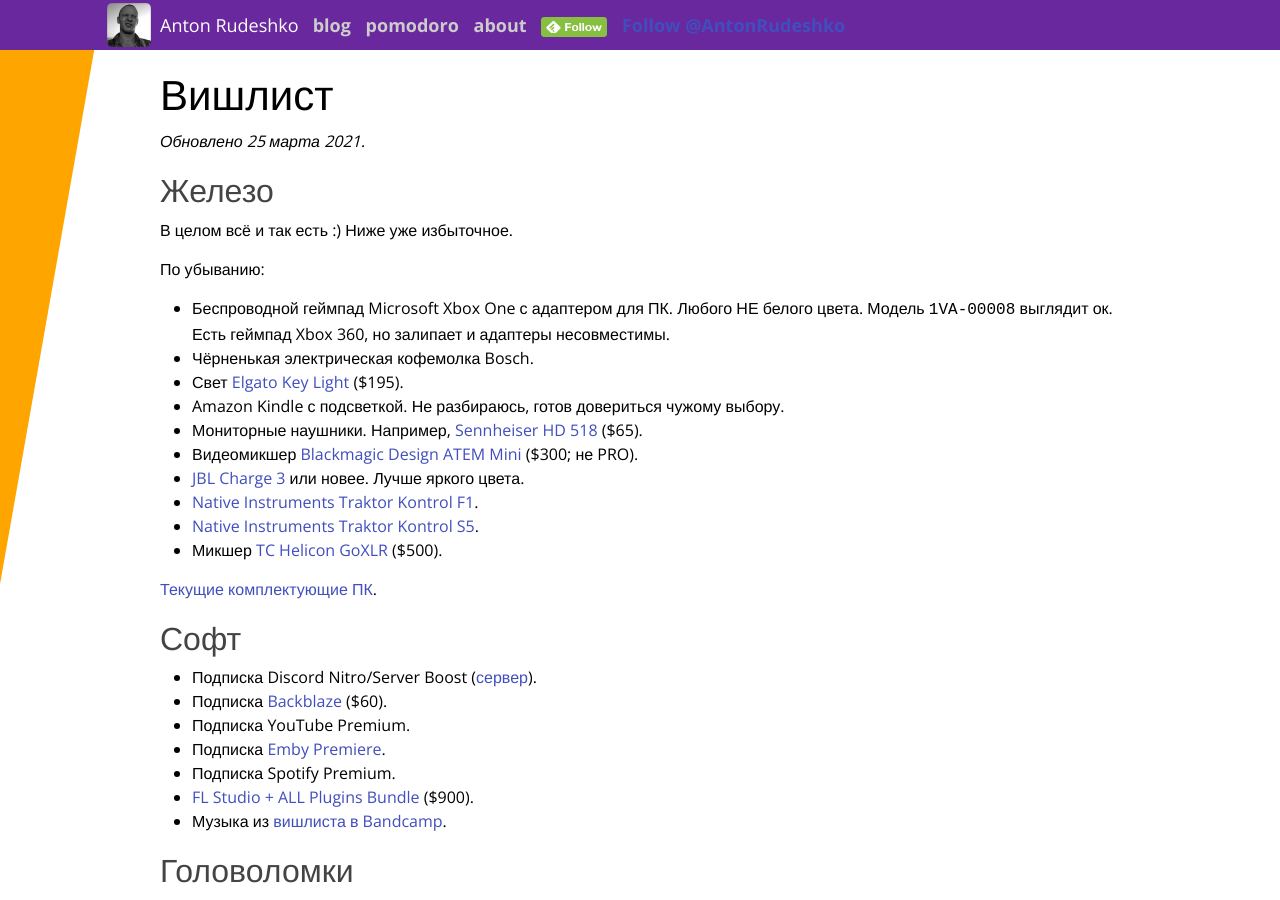
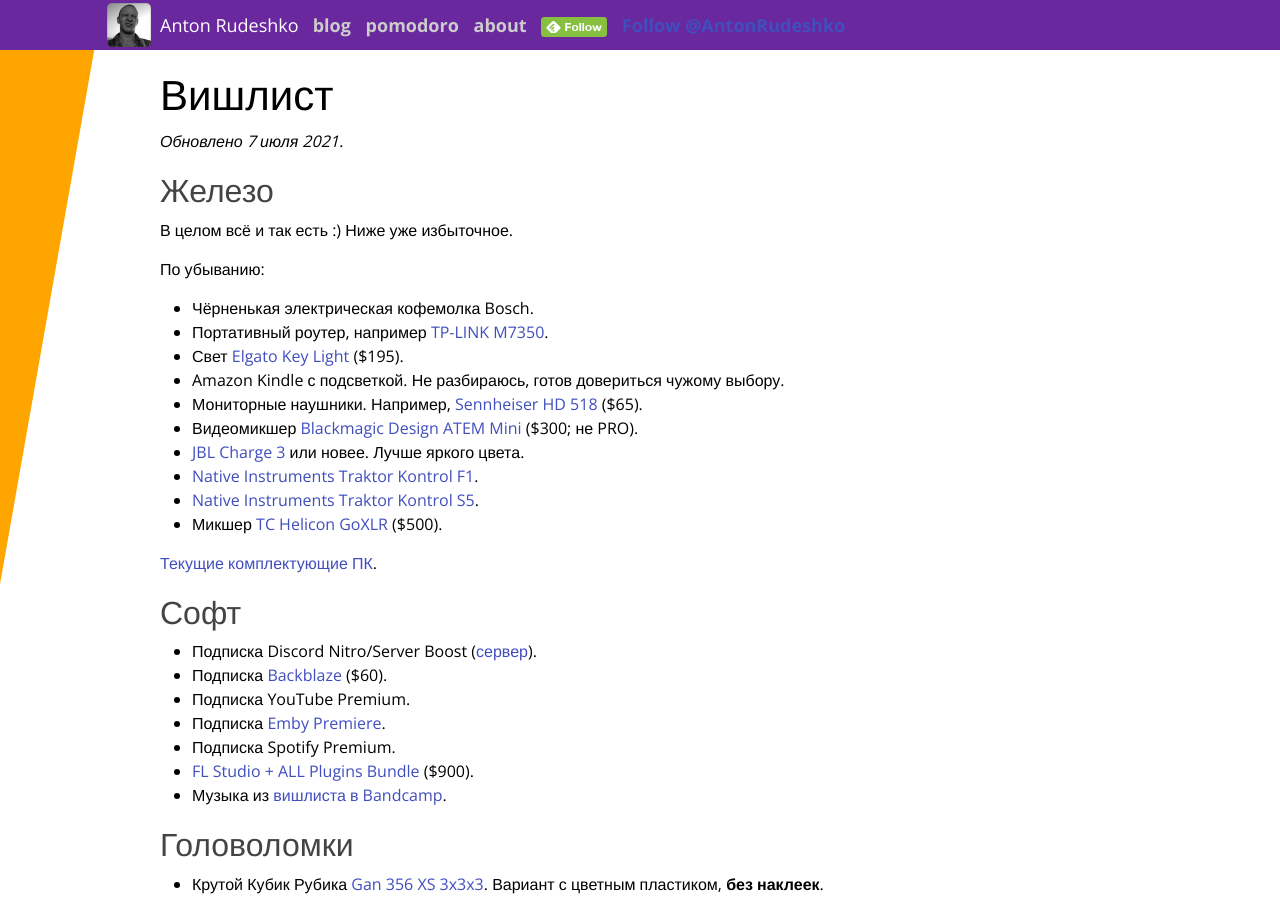
Before and after one commit to anton-rudeshko/anton-rudeshko.github.io, a Jekyll site: the page built from wishlist/index.md, in a window 1280 px wide and 900 px high. Built offline with Jekyll 4.4.1, drawn with Linux system fonts in a browser that asks for light colours; comment, search, counter and statistics services are not loaded; some of the changed text lies outside the part shown.

Commit message:
wishlist: add travel router

```diff
--- a/wishlist/index.md
+++ b/wishlist/index.md
@@ -5,7 +5,7 @@ title: Вишлист
 
 # Вишлист
 
-*Обновлено 25 марта 2021.*
+*Обновлено 7 июля 2021.*
 
 ## Железо
 
@@ -13,8 +13,8 @@ title: Вишлист
 
 По убыванию:
 
-* Беспроводной геймпад Microsoft Xbox One с адаптером для ПК. Любого НЕ белого цвета. Модель `1VA-00008` выглядит ок. Есть геймпад Xbox 360, но залипает и адаптеры несовместимы.
 * Чёрненькая электрическая кофемолка Bosch.
+* Портативный роутер, например [TP-LINK M7350].
 * Свет [Elgato Key Light] ($195).
 * Amazon Kindle с подсветкой. Не разбираюсь, готов довериться чужому выбору.
 * Мониторные наушники. Например, [Sennheiser HD 518] ($65).
@@ -26,6 +26,7 @@ title: Вишлист
 
 [Текущие комплектующие ПК][pc-config].
 
+[TP-LINK M7350]: https://market.yandex.ru/product--wi-fi-router-tp-link-m7350/12176383?nid=55410
 [Elgato Key Light]: https://www.elgato.com/en/gaming/key-light
 [Blackmagic Design ATEM Mini]: https://www.blackmagicdesign.com/ru/products/atemmini
 [TC Helicon GoXLR]: https://www.tc-helicon.com/broadcast
@@ -107,7 +108,6 @@ title: Вишлист
 ## Другое
 
 * [Попросите Армина](mailto:armin@astateoftrance.com) меня поздравить.
-* Чехол для хранения велосипеда.
 * Сувенирка на тему видеоигр (DOOM, Dota, Minecraft, Ori, Factorio, Portal, Diablo, …): мягкие игрушки, фигурки, кружки, подставки, наклейки, и т.п..
 * [Левитирующая лампа](https://www.levitera.ru/product/levitiruyuschiy-svetilnik-cosmic-temnyy).
 * _Жёсткие_ зубные щётки, R.O.C.S. отлично себя зарекомендовали.
```
